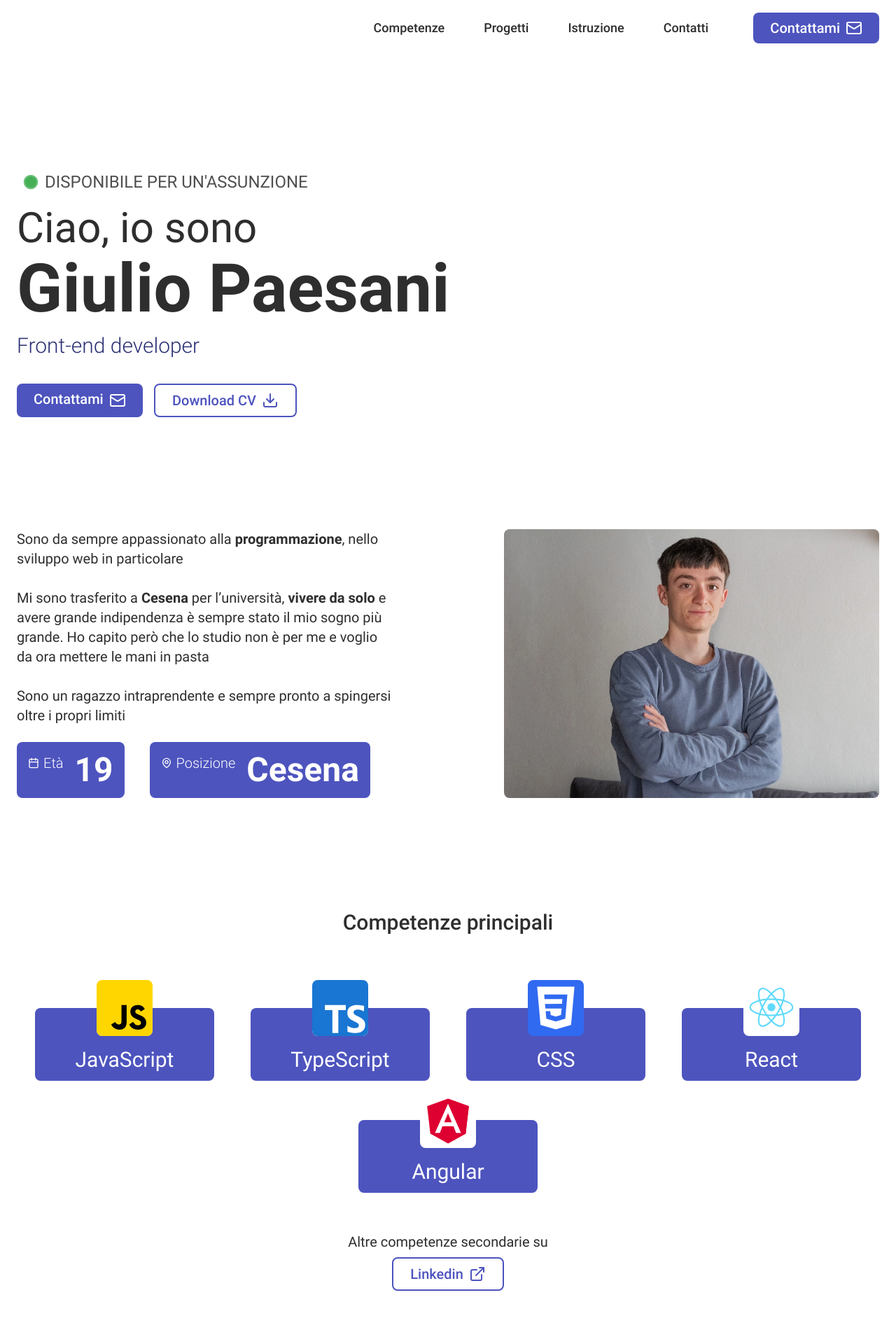
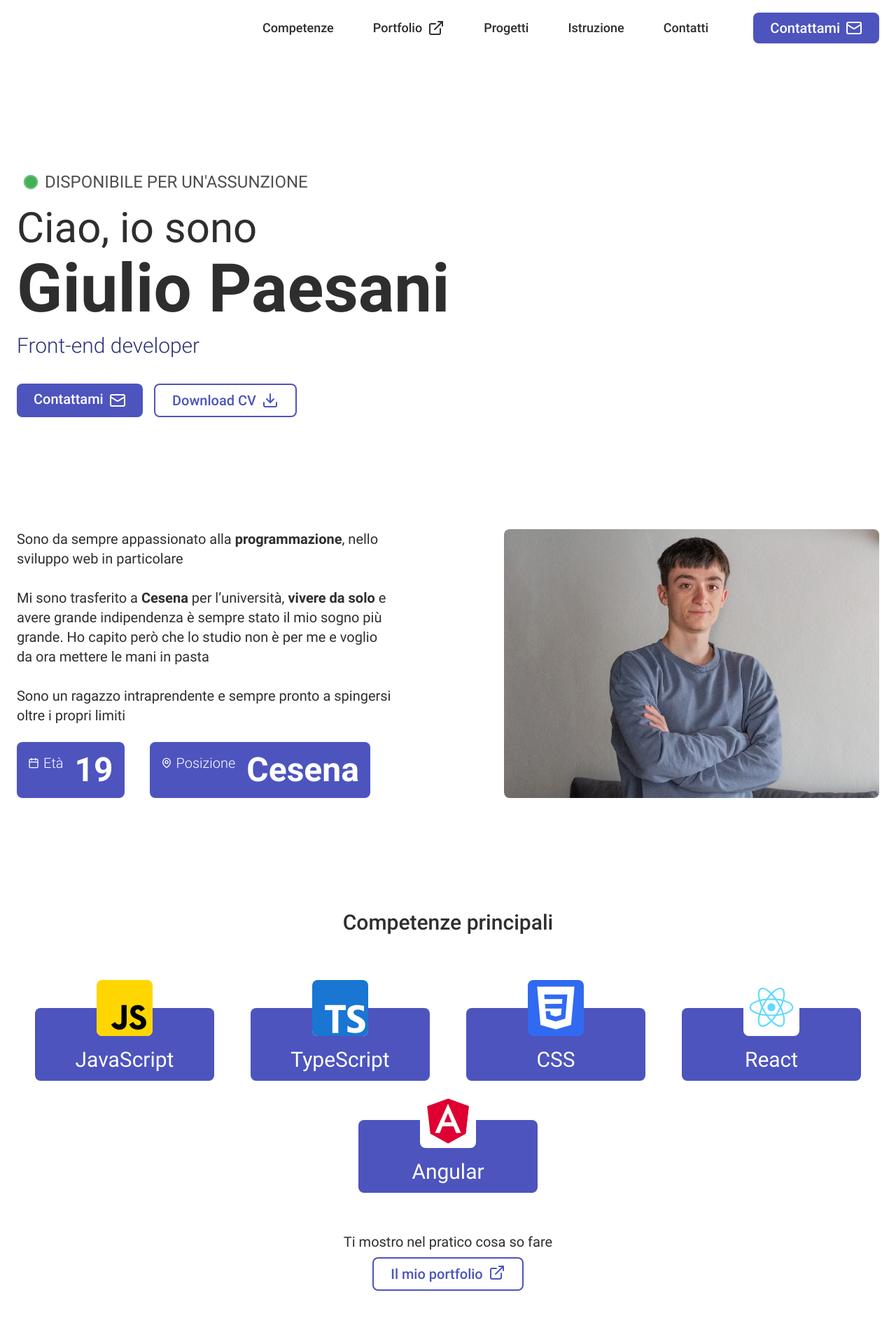
Before and after one commit to GiulioPaesani/giuliopaesani.it, a React (Create React App) app: page / in a window 1280 px wide. Shown: the top 1920 px of the page at 70% size. Built offline with nearby package versions, Linux system fonts and the light colour scheme.

Commit message:
Link to portfolio

```diff
--- a/src/components/Navbar/NavbarOption.tsx
+++ b/src/components/Navbar/NavbarOption.tsx
@@ -1,3 +1,5 @@
+import { useNavigate } from 'react-router-dom';
+
 export const scrollToSection = (sectionId: string) => {
 	const targetSection = document.getElementById(sectionId);
 
@@ -10,13 +12,21 @@ type NavbarOptionProps = {
 };
 
 const NavbarOption = ({ option, index }: NavbarOptionProps) => {
+	const navigate = useNavigate();
+
+	const onClickAction = () => {
+		if (option === 'Portfolio') navigate('/portfolio');
+		else scrollToSection(option.toLowerCase());
+	};
+
 	return (
 		<div
 			className={`text-lg font-medium text-neutral-950 px-4 py-2 select-none ${
 				index === 0 && 'ml-auto'
-			} rounded-lg  hover:bg-neutral-100 active:bg-neutral-200 ease-in-out duration-200 cursor-pointer`}
-			onClick={() => scrollToSection(option.toLowerCase())}>
+			} rounded-lg hover:bg-neutral-100 active:bg-neutral-200 ease-in-out duration-200 cursor-pointer flex gap-2`}
+			onClick={onClickAction}>
 			{option}
+			{option === 'Portfolio' && <img width='24px' height='24px' src={`./icons/external-link2.svg`} alt={'Portofolio'} />}
 		</div>
 	);
 };
--- a/src/components/Navbar/NavbarOptions.tsx
+++ b/src/components/Navbar/NavbarOptions.tsx
@@ -3,7 +3,7 @@ import NavbarOption from './NavbarOption';
 const NavbarOptions = () => {
 	return (
 		<div className='items-center ml-auto gap-6 hidden lg:flex'>
-			{['Competenze', 'Progetti', 'Istruzione', 'Contatti'].map((option, index) => (
+			{['Competenze', 'Portfolio', 'Progetti', 'Istruzione', 'Contatti'].map((option, index) => (
 				<NavbarOption option={option} index={index} key={index} />
 			))}
 		</div>
--- a/src/components/Skills/index.tsx
+++ b/src/components/Skills/index.tsx
@@ -34,15 +34,8 @@ const Skills = () => {
 				))}
 			</div>
 			<div>
-				<p className='text-center text-xl text-neutral-950'>Altre competenze secondarie su</p>
-				<Button
-					type='secondary'
-					label='Linkedin'
-					icon='external-link.svg'
-					alt='Link al profilo Linkedin'
-					onClick='https://www.linkedin.com/in/giulio-paesani/'
-					className='m-auto mt-2'
-				/>
+				<p className='text-center text-xl text-neutral-950'>Ti mostro nel pratico cosa so fare</p>
+				<Button type='secondary' label='Il mio portfolio' icon='external-link.svg' alt='Link al mio portfolio' onClick='/portfolio' className='m-auto mt-2' />
 			</div>
 		</div>
 	);
--- a/src/components/global/Button.tsx
+++ b/src/components/global/Button.tsx
@@ -1,3 +1,5 @@
+import { useNavigate } from 'react-router-dom';
+
 type ButtonProps = {
 	type: 'primary' | 'secondary' | 'tertiary';
 	label?: string;
@@ -9,6 +11,8 @@ type ButtonProps = {
 };
 
 const Button = ({ type, label, icon, className, onClick, download, alt }: ButtonProps) => {
+	const navigate = useNavigate();
+
 	const buttonClasses = `${className ?? ''} w-fit text-xl font-medium ${
 		label ? 'py-2 px-6' : 'py-2.5 px-2.5'
 	} rounded-lg cursor-pointer flex gap-2 select-none ease-in-out duration-200 ${
@@ -25,7 +29,13 @@ const Button = ({ type, label, icon, className, onClick, download, alt }: Button
 	);
 
 	if (typeof onClick === 'string') {
-		if (!download) {
+		if (!download && onClick.startsWith('/')) {
+			return (
+				<button onClick={() => navigate(onClick)} className={buttonClasses}>
+					{buttonContent}
+				</button>
+			);
+		} else if (!download) {
 			return (
 				<a href={onClick} className={buttonClasses}>
 					{buttonContent}
@@ -40,9 +50,9 @@ const Button = ({ type, label, icon, className, onClick, download, alt }: Button
 		}
 	} else {
 		return (
-			<div onClick={onClick} className={buttonClasses}>
+			<button onClick={onClick} className={buttonClasses}>
 				{buttonContent}
-			</div>
+			</button>
 		);
 	}
 };
```
Also changed, not shown: public/icons/external-link2.svg (added).
